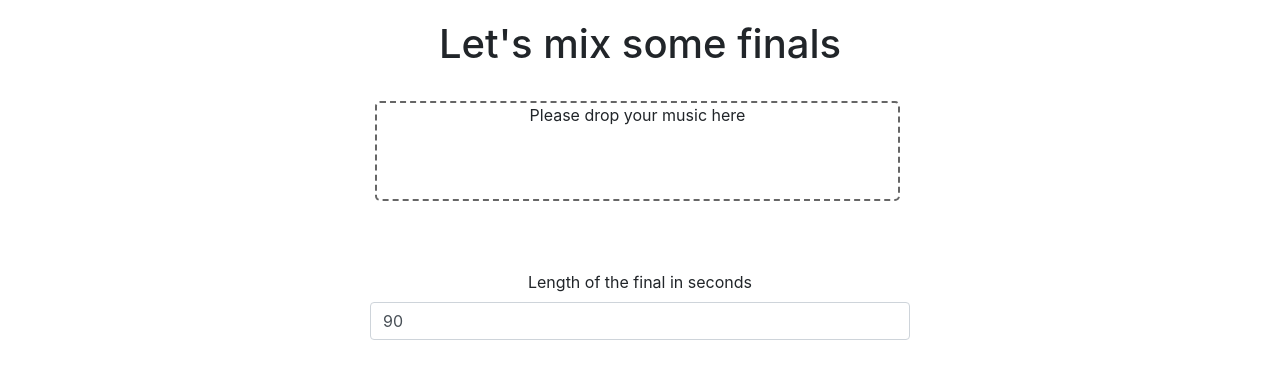
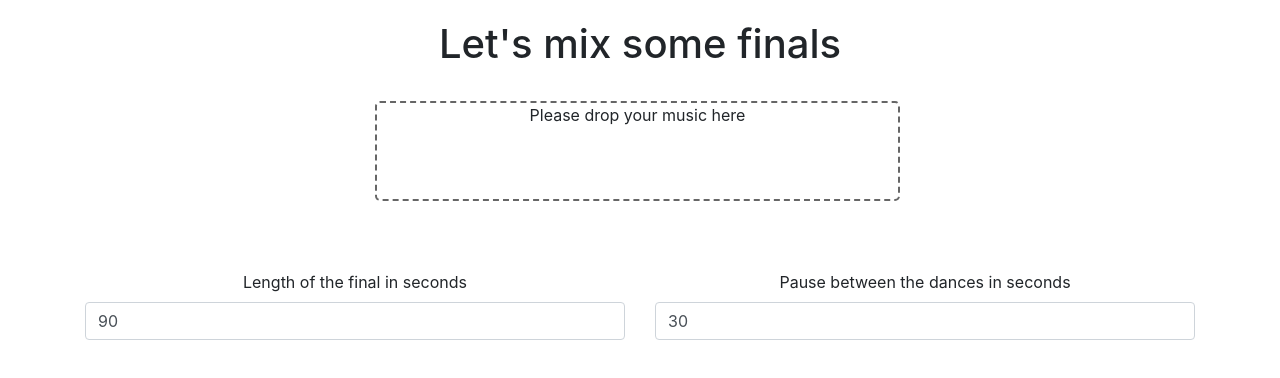
Before and after one commit to DanielMSchmidt/dancesport-finals, a React (Create React App) app: page / in a window 1280 px wide. Shown: the top 378 px of the page. Built offline with nearby package versions, Linux system fonts and the light colour scheme.

Commit message:
make pause length configurable

```diff
--- a/src/App.js
+++ b/src/App.js
@@ -51,7 +51,7 @@ class App extends Component {
     this.state = {
       songs: [],
       songLength: 90,
-      fadeTime: 10,
+      pauseLength: 30,
       playing: false,
       recording: false
     };
@@ -63,7 +63,7 @@ class App extends Component {
       workerPath: "/recorderWorker.js"
     });
 
-    const { songLength, fadeTime, songs } = this.state;
+    const { songLength, pauseLength, songs } = this.state;
 
     const songSources = [];
     for (let i = 0; i < songs.length; i++) {
@@ -79,7 +79,7 @@ class App extends Component {
       setTimeout(async () => {
         const num = i;
         if (num !== 0) {
-          await songSources[num - 1].stop(fadeTime);
+          await songSources[num - 1].stop(pauseLength);
         }
 
         if (num !== songSources.length) {
@@ -98,13 +98,14 @@ class App extends Component {
             forceDownload(blob, "final.wav");
           });
         }
-      }, (songLength - fadeTime) * seconds * i);
+      }, songLength * seconds * i - pauseLength);
     }
   }
 
   abortFinal(record) {
     if (this.state.songSources) {
       this.state.songSources.forEach(source => source.stop());
+
       this.setState({
         songSources: null,
         playing: false,
@@ -164,10 +165,13 @@ class App extends Component {
           </ButtonGroup>
         </Centered>
 
-        <Centered>
+        <Row>
+          <Col xs="12" md="6">
             <Form>
               <FormGroup>
-              <Label for="exampleNumber">Length of the final in seconds</Label>
+                <Label for="exampleNumber">
+                  Length of the final in seconds
+                </Label>
                 <Input
                   type="number"
                   name="length"
@@ -181,12 +185,35 @@ class App extends Component {
                 />
               </FormGroup>
             </Form>
-        </Centered>
+          </Col>
+
+          <Col xs="12" md="6">
+            <Form>
+              <FormGroup>
+                <Label for="exampleNumber">
+                  Pause between the dances in seconds
+                </Label>
+                <Input
+                  type="number"
+                  name="length"
+                  placeholder="30"
+                  value={this.state.pauseLength}
+                  onChange={event =>
+                    this.setState({
+                      pauseLength: parseInt(event.target.value, 10)
+                    })
+                  }
+                />
+              </FormGroup>
+            </Form>
+          </Col>
+        </Row>
 
         <Centered>
           {this.state.songs.length ? (
             <p>You can drag this list to sort it</p>
           ) : null}
+
           <SongList
             songs={this.state.songs.map(song => ({
               id: song.name,
```
Lines whose indentation alone changed are shown as unchanged.
